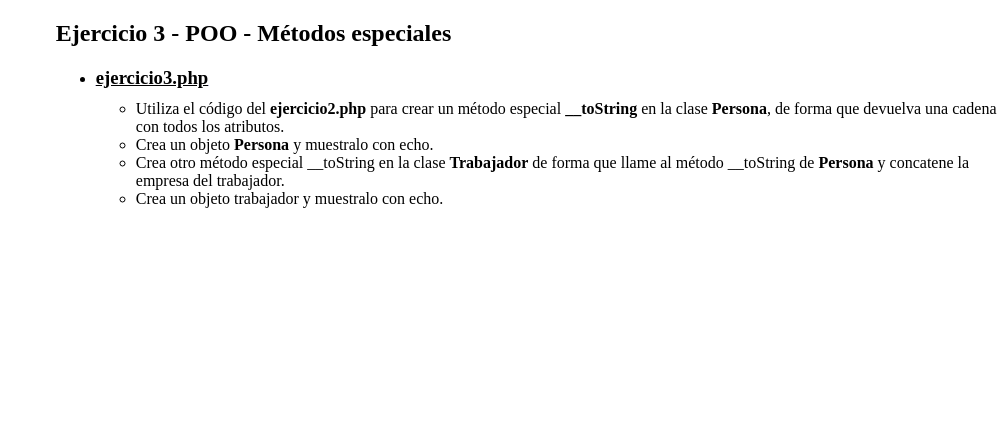
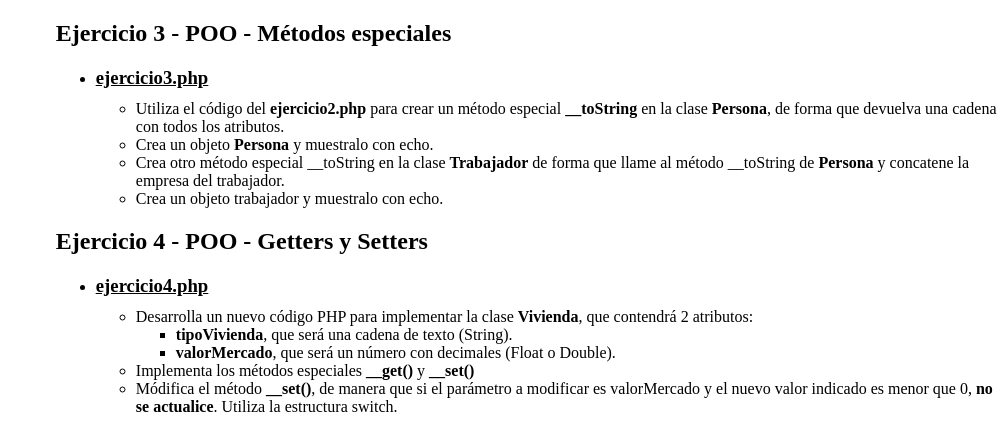
Before and after one commit to juangj-opg/DWES-UD6, a PHP site: page / in a window 1280 px wide. Shown: the part 703-1135 px from the top of the page, without its empty margins (277-1280 px from the left). Before the commit the page ends 911 px from the top, so only its background shows below. Run offline with PHP 8.4, Linux system fonts and the light colour scheme; data that the repository does not hold is empty.

Commit message:
Ejercicio 4 - Info

```diff
--- a/index.php
+++ b/index.php
@@ -55,6 +55,20 @@ include "cabecera.php";
     </ul>
 </ul>
 
+<h2>Ejercicio 4 - POO - Getters y Setters</h2>
+<ul>
+    <li><a href="./ejercicio4.php"><h3 class="nopad">ejercicio4.php</h3></a></li>
+    <ul>
+        <li> Desarrolla un nuevo código PHP para implementar la clase <b>Vivienda</b>, que contendrá 2 atributos:</li>
+        <ul>
+            <li><b>tipoVivienda</b>, que será una cadena de texto (String).</li>
+            <li><b>valorMercado</b>, que será un número con decimales (Float o Double).</li>
+        </ul>
+        <li>Implementa los métodos especiales <b>__get()</b> y <b>__set()</b></li>
+        <li>Módifica el método <b>__set()</b>, de manera que si el parámetro a modificar es valorMercado y el nuevo valor indicado es menor que 0, <b>no se actualice</b>. Utiliza la estructura switch.</li>
+    </ul>
+</ul>
+
 
 
 
```
Also changed, not shown: README.md.
